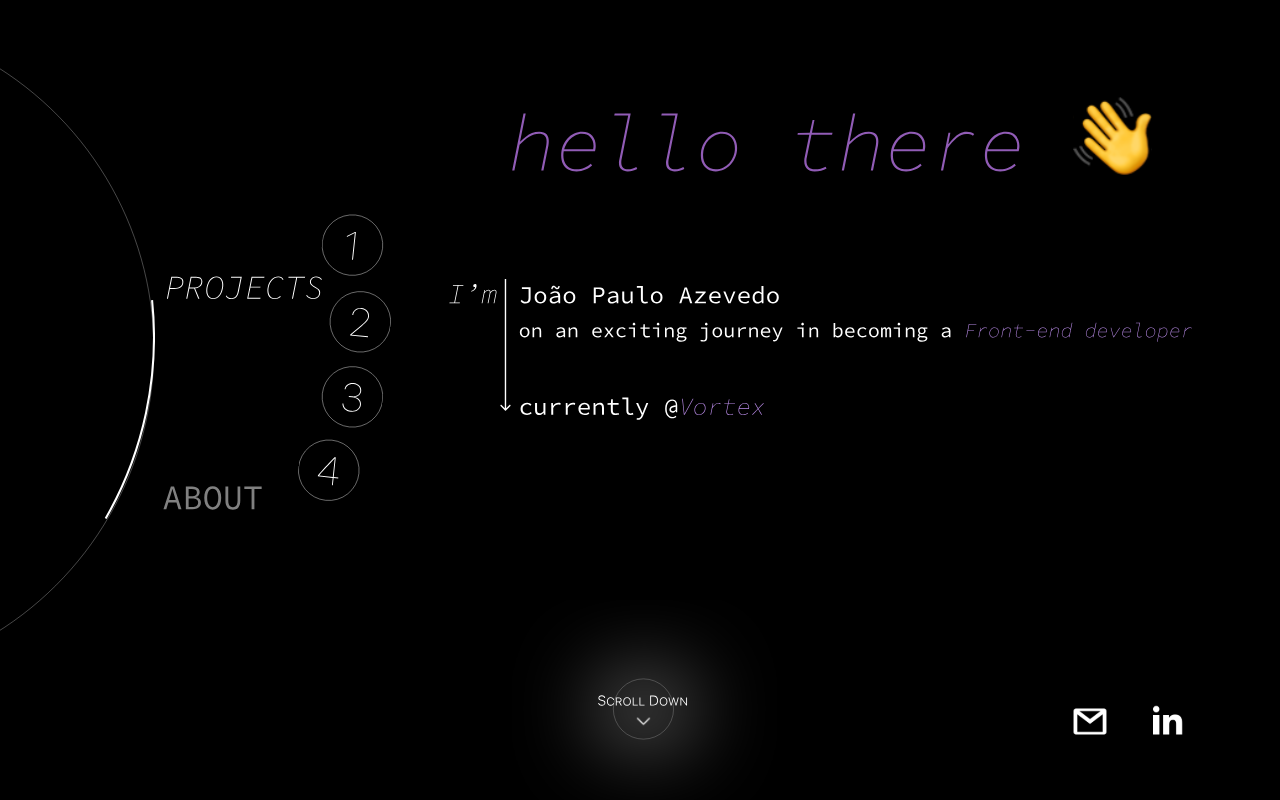
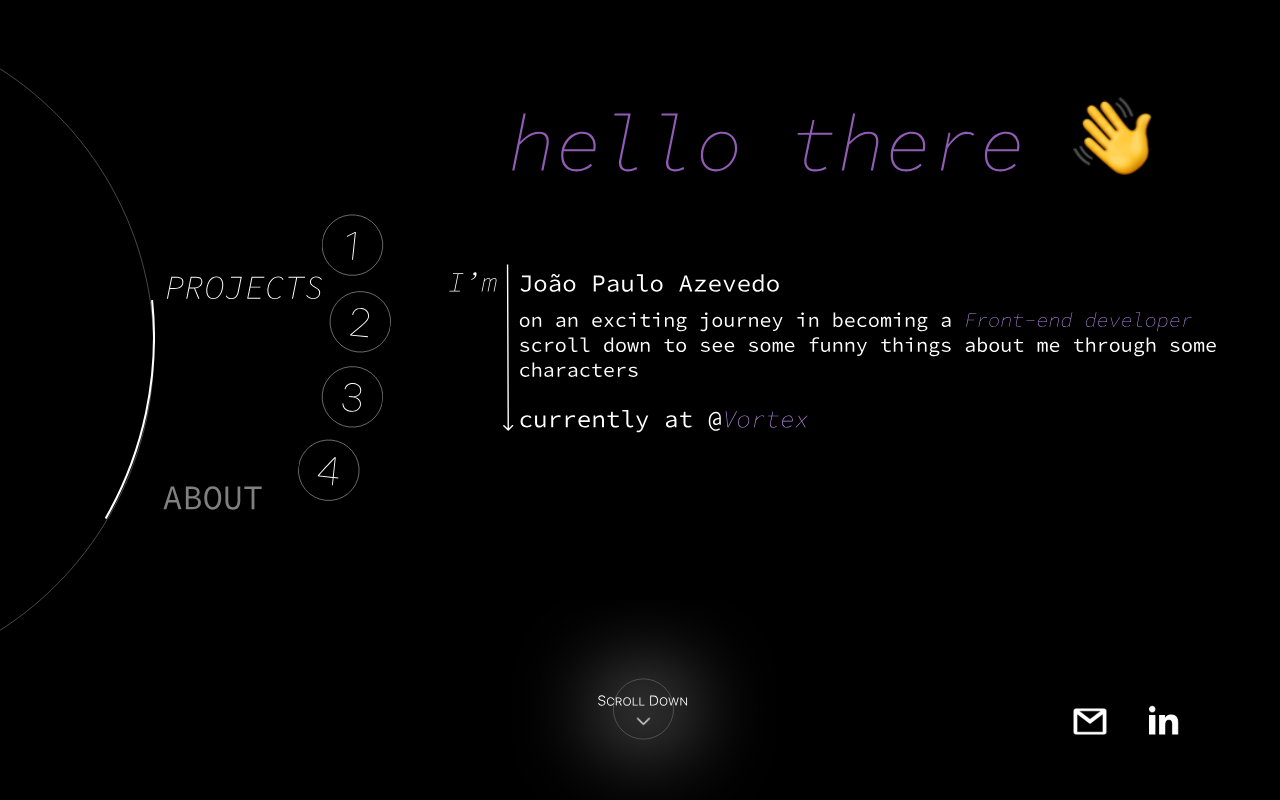
Before and after one commit to jpazv/portifolium, a React (Create React App) app: page / in a window 1280 px wide. Shown: the top 800 px of the page. Built offline with nearby package versions, Linux system fonts and the light colour scheme.

Commit message:
iniciando scrolldown

```diff
--- a/src/MainPage/index.js
+++ b/src/MainPage/index.js
@@ -2,7 +2,7 @@ import { React, Linking, useEffect } from "react";
 import "./styles.css";
 import HelloThere from "../assets/hellothere.svg";
 // import HelloThere2 from "../assets/hellothere2.svg"
-import BioAtualizada from "../assets/BioAtualizada.svg"
+import Bio from "../assets/bio.svg"
 import ellipse from "../assets/ellipse.svg"
 import ellipse2 from "../assets/ellipse2.svg"
 import scroll from "../assets/scrolldown.svg"
@@ -26,7 +26,7 @@ function MainPage() {
                     <div className="collumn">
                         {/* <img className="hellothere2" src={HelloThere2} /> */}
                         <img className="helloThere" src={HelloThere} />
-                        <img className="bio" src={BioAtualizada} />
+                        <img className="bio" src={Bio} />
                         <div className="scroll" >
                             <img src={scroll} />
                             <a href="#scrollContent" className="scrollButton">
@@ -35,13 +35,14 @@ function MainPage() {
                                 <img className="gmail" src={Gmail} />
                                 <a href="mailto: jpazevedomoreiraa@gmail.com" className="gmailButton">
                                 </a>
-                                <img className="linkedin" src={Linkedin} />\
-                                <a href="https://www.linkedin.com/in/jpazv/" className="linkedin">
+                                <img className="linkedin" src={Linkedin} />
+                                <a href="https://www.linkedin.com/in/jpazv/" className="linkedinButton">
                                 </a>
                             </div>
                         </div>
 
                     </div>
+
                     <img className="ellipse" src={ellipse} />
                     <img className="ellipse2" src={ellipse2} />
                     <div className="projeto1" onClick={(() => navigate("/projetoZeus"))} >
@@ -52,6 +53,7 @@ function MainPage() {
                     <img className="numbers" src={numbers} />
                     <img className="projeto" src={Projects} />
                     <img className="about" src={About} onClick={(() => navigate("/projetoZeus"))} />
+
 
 
                 </div>
--- a/src/MainPage/styles.css
+++ b/src/MainPage/styles.css
@@ -126,8 +126,14 @@ body {
 .linkedin {
     width: 3vw;
     height: 3vw;
-    z-index: 1;
 
+}
+
+.linkedinButton{
+    height: 0.6vw;
+    margin-top: 0vw;
+    margin-left: -5.5vw;
+    padding: 1.1vw;
 }
 
 .gmail {
@@ -136,10 +142,10 @@ body {
     margin-left: 5vw;
 }
 .gmailButton {
-    width: 3vw;
-    height: 3vw;
-    margin-top: -7vw;
-    margin-left: -3vw;
+    height: 0.6vw;
+    margin-top: 0vw;
+    margin-left: -5.5vw;
+    padding: 1.1vw;
 }
 
 .glow-button:hover {
@@ -160,8 +166,9 @@ body {
 }
 
 .projeto1:hover {
+    background-color: rgba(145, 92, 182, .3);
     color: rgba(255, 255, 255, 1);
-    box-shadow: 0 5px 15px rgba(145, 92, 182, .9);
+    box-shadow: 0 12px 30px rgba(145, 92, 182, .9);
 }
 
 .projeto2 {
@@ -176,8 +183,9 @@ body {
 }
 
 .projeto2:hover {
+    background-color: rgba(145, 92, 182, .3);
     color: rgba(255, 255, 255, 1);
-    box-shadow: 0 5px 15px rgba(145, 92, 182, .9);
+    box-shadow: 0 12px 30px rgba(145, 92, 182, .9);
 }
 
 .projeto3 {
@@ -192,8 +200,9 @@ body {
 }
 
 .projeto3:hover {
+    background-color: rgba(145, 92, 182, .3);
     color: rgba(255, 255, 255, 1);
-    box-shadow: 0 5px 15px rgba(145, 92, 182, .9);
+    box-shadow: 0 12px 30px rgba(145, 92, 182, .9);
 }
 
 .projeto4 {
@@ -208,8 +217,9 @@ body {
 }
 
 .projeto4:hover {
+    background-color: rgba(145, 92, 182, .3);
     color: rgba(255, 255, 255, 1);
-    box-shadow: 0 5px 15px rgba(145, 92, 182, .9);
+    box-shadow: 0 12px 30px rgba(145, 92, 182, .9);
 }
 
 
@@ -224,6 +234,11 @@ body {
     border-radius: 20%;
 }
 
+/* .fixedPostion{
+    position:fixed;
+    z-index: 1;
+} */
+
 
 .scrollContent{
     background-color: antiquewhite;
```
Also changed, not shown: src/assets/Bio.svg, src/assets/scrollDownInformation.png (added).
